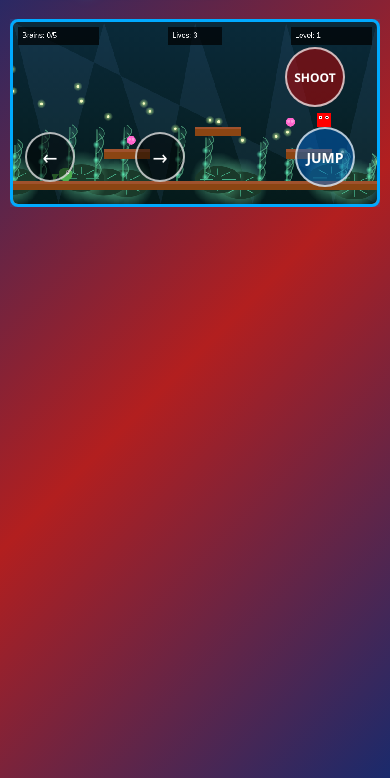
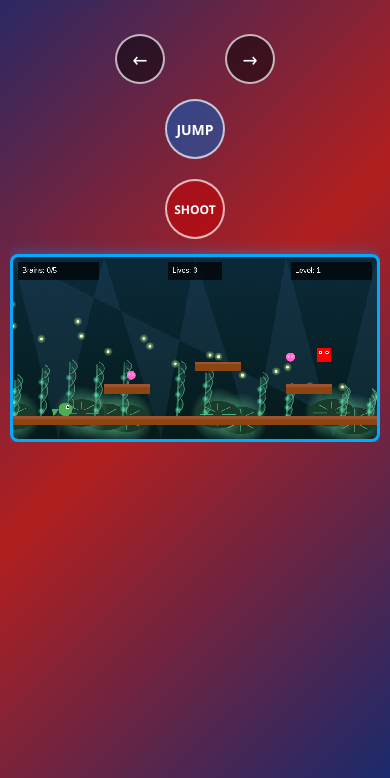
Before and after one commit to TadpoleTrials/Tadpole-Trials, a plain HTML site: page index.html in a window 390 px wide. Both pictures are taken after a click on the button "Start Game". Shown: the part 66-844 px from the top of the page. Drawn offline with Linux system fonts and the light colour scheme.

Commit message:
Add files via upload

```diff
--- a/index.html
+++ b/index.html
@@ -537,6 +537,31 @@
         bottom: 80px;
       }
     }
+
+    @media (max-width: 768px) and (orientation: portrait) {
+  .game-container.game-active #mobileControls {
+    position: static; /* normal flow below canvas */
+    margin-top: 10px;
+    flex-direction: column;
+    align-items: center;
+    justify-content: center;
+    gap: 10px;
+    width: 100%;
+    padding-bottom: 10px;
+  }
+
+  .shoot-btn {
+    position: static;
+    margin: 5px;
+    align-self: center;
+  }
+
+  .jump-btn {
+    align-self: center;
+    margin: 5px;
+  }
+}
+
   </style>
 </head>
 <body>
```
